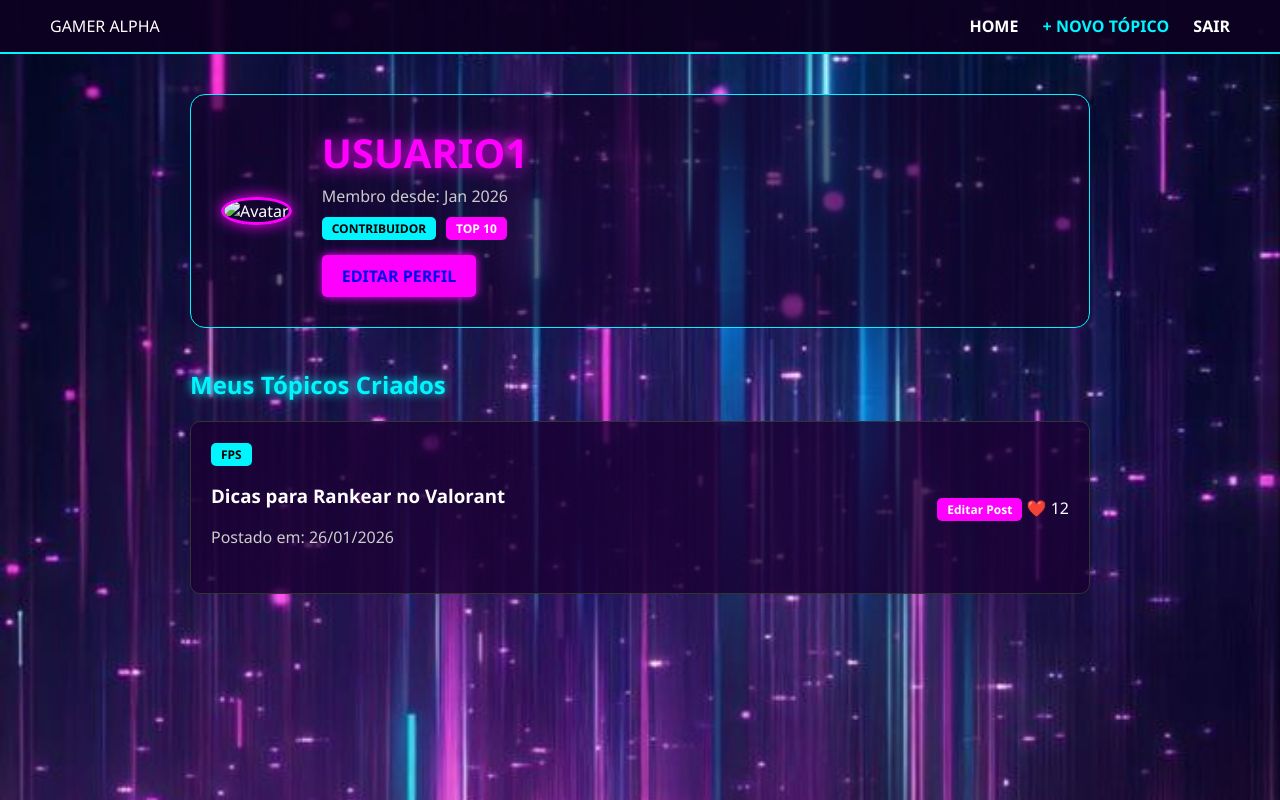
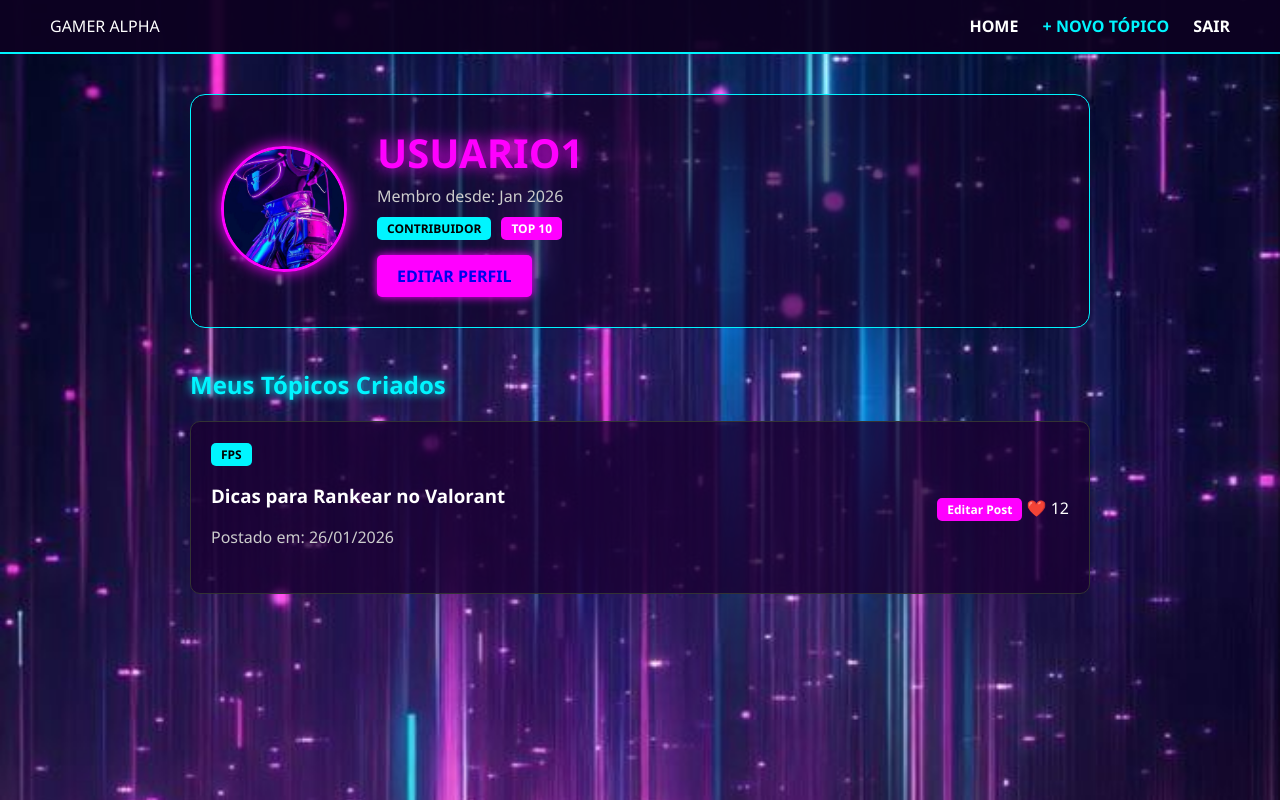
Before and after one commit to ThiagoKer/engenharia_software_trabalho_01, a plain HTML site: page front-end/perfil.html in a window 1280 px wide. Drawn offline with Linux system fonts and the light colour scheme.

Commit message:
adicionando a foto de perfil

```diff
--- a/front-end/perfil.html
+++ b/front-end/perfil.html
@@ -19,7 +19,7 @@
     <main class="container-home">
         <section class="perfil-header" style="background: rgba(20, 0, 40, 0.6); padding: 30px; border-radius: 15px; border: 1px solid #00f5ff; display: flex; align-items: center; gap: 30px;">
             <div class="avatar-neon">
-                <img src="img/personagem.jpg" alt="Avatar" style="width: 120px; height: 120px; border-radius: 50%; border: 3px solid #ff00ff; box-shadow: 0 0 15px #ff00ff; object-fit: cover;">
+                <img src="css/img/personagem.jpg" alt="Avatar" style="width: 120px; height: 120px; border-radius: 50%; border: 3px solid #ff00ff; box-shadow: 0 0 15px #ff00ff; object-fit: cover;">
             </div>
 
             <div class="user-data">
```
